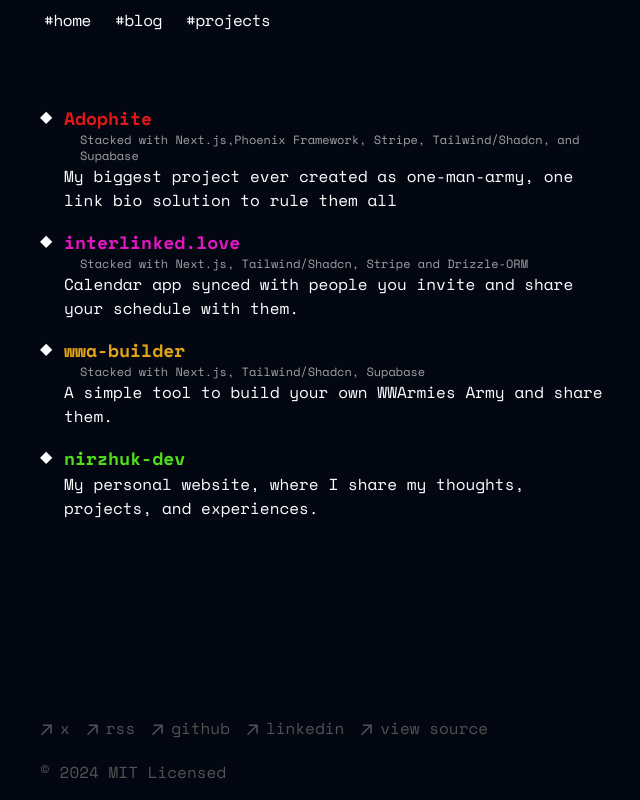
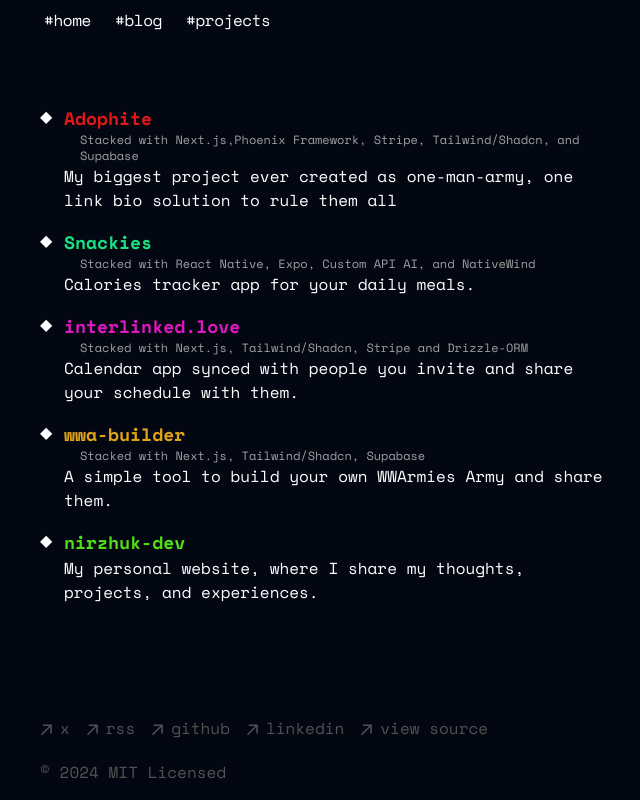
Before and after one commit to Nirzhuk/nirzhuk.dev, a Next.js app: page /projects in a window 1280 px wide. Shown: the whole page, without its empty margins (312-952 px from the left). Built offline with nearby package versions, Linux system fonts and the light colour scheme.

Commit message:
feat: add snackies app

```diff
--- a/app/projects/page.tsx
+++ b/app/projects/page.tsx
@@ -15,6 +15,20 @@
           <p>
             My biggest project ever created as one-man-army, one link bio solution
             to rule them all
+          </p>
+        </li>
+        <li>
+          <Link
+            href="https://snackies.app"
+            className="text-lg font-semibold text-[#18e083] hover:text-[#21f793] "
+          >
+            Snackies
+          </Link>
+          <p className="text-neutral-400 dark:text-neutral-300 text-xs ml-4">
+            Stacked with React Native, Expo, Custom API AI, and NativeWind
+          </p>
+          <p>
+            Calories tracker app for your daily meals.
           </p>
         </li>
         <li>
```
